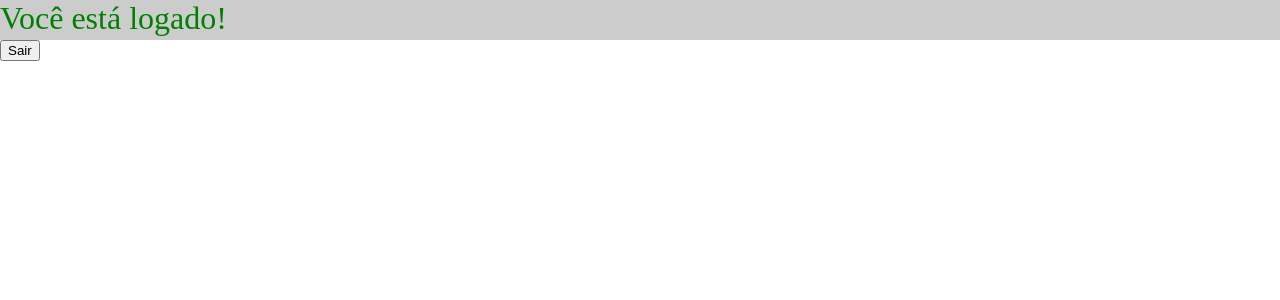
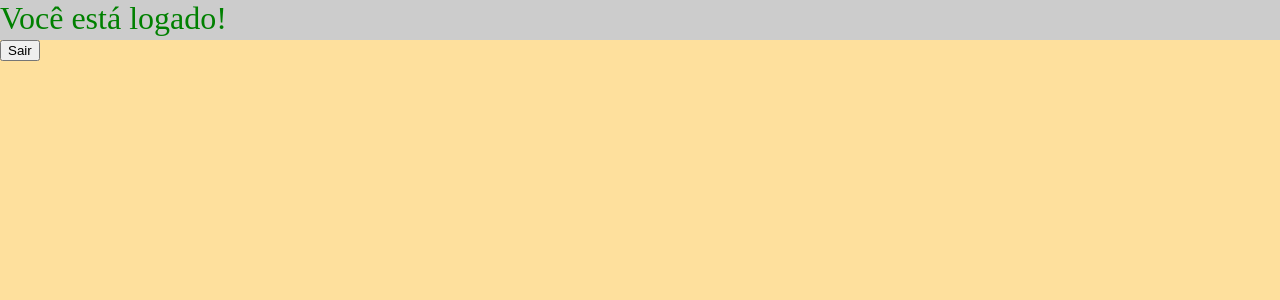
Before and after one commit to MatheusHonorato/sql-injection, a PHP site: page / in a window 1280 px wide. Shown: the top 300 px of the page. Run offline with PHP 8.4, Linux system fonts and the light colour scheme; a user stored in the database is signed in.

Commit message:
Adição de background

```diff
--- a/index.php
+++ b/index.php
@@ -29,13 +29,13 @@
 </head>
 <body>
     <?php if(isset($row) and $row == false) :?>
-        <div class="error-message">
+        <div class="title-message">
              <h1 class="colored">Credenciais incorretas!</h1>
         </div>
     <?php endif; ?>
 
     <?php if( $_SESSION['user'] != null) :?>
-        <div class="success-message">
+        <div class="title-message">
              <h1 class="colorgreen">Você está logado!</h1>
         </div>
         <form  method="POST" action="logout.php">
--- a/style.css
+++ b/style.css
@@ -20,13 +20,13 @@ img {
   height: auto;
 }
 
-.error-message {
-	background: #ccc;
-	height: 40px;
-	width: 100%;
+/*End reset*/
+
+body {
+	 background: #FEE09D;
 }
 
-.success-message {
+.title-message {
 	background: #ccc;
 	height: 40px;
 	width: 100%;
```
